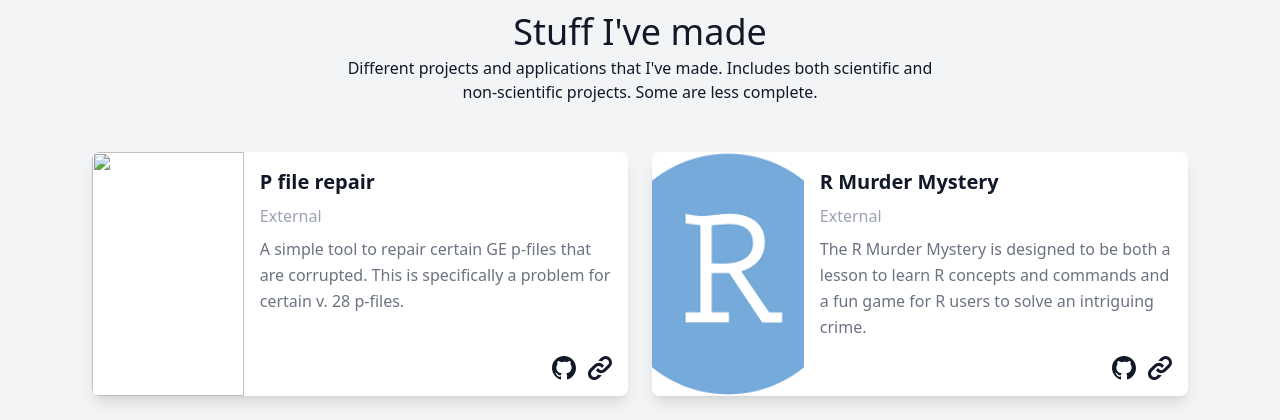
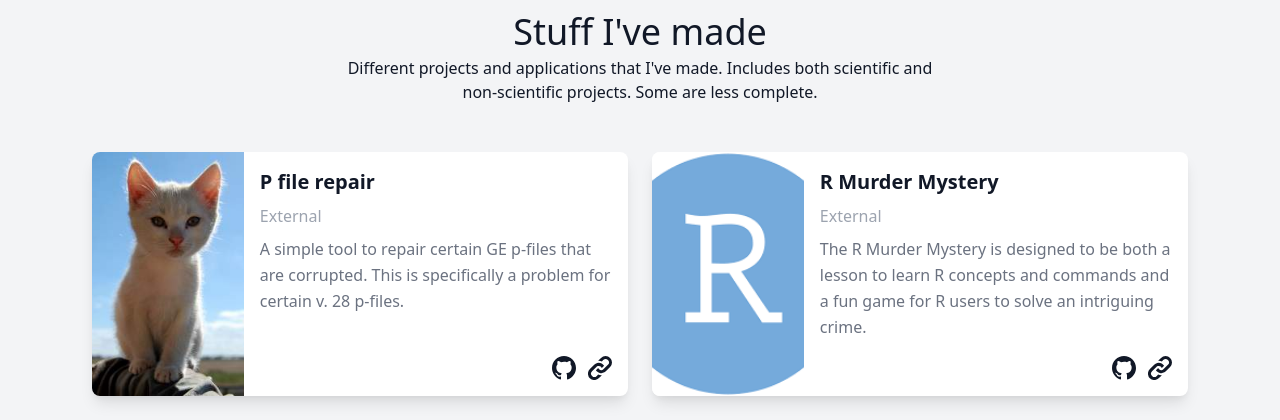
Before and after one commit to AndersAskeland/AndersAskeland.github.io, a web app: file pages/projects/index.html in a window 1280 px wide. Shown: the part 48-468 px from the top of the page. Run offline with its HTML, style and script files only (its server is not run), Linux system fonts and the light colour scheme.

Commit message:
Deploying to gh-pages from @ AndersAskeland/AndersAskeland.github.io@59edbe597be1aab4c534d0e6c015ef85f54ea011 🚀

```diff
--- a/pages/projects/index.html
+++ b/pages/projects/index.html
@@ -123,7 +123,7 @@
 
             <div class="bg-white dark:bg-gray-800 rounded-lg overflow-hidden shadow-lg flex flex-col md:flex-row">
                 <div class="md:w-1/3">
-                    <img class="h-40 w-full md:h-full object-center object-cover" src="" alt="" />
+                    <img class="h-40 w-full md:h-full object-center object-cover" src="/images/300.jpeg" alt="" />
                 </div>
                 <div class="md:w-5/6 text-left p-6 md:p-4 space-y-2 flex flex-col justify-between">
                     <div class="space-y-2">
```
